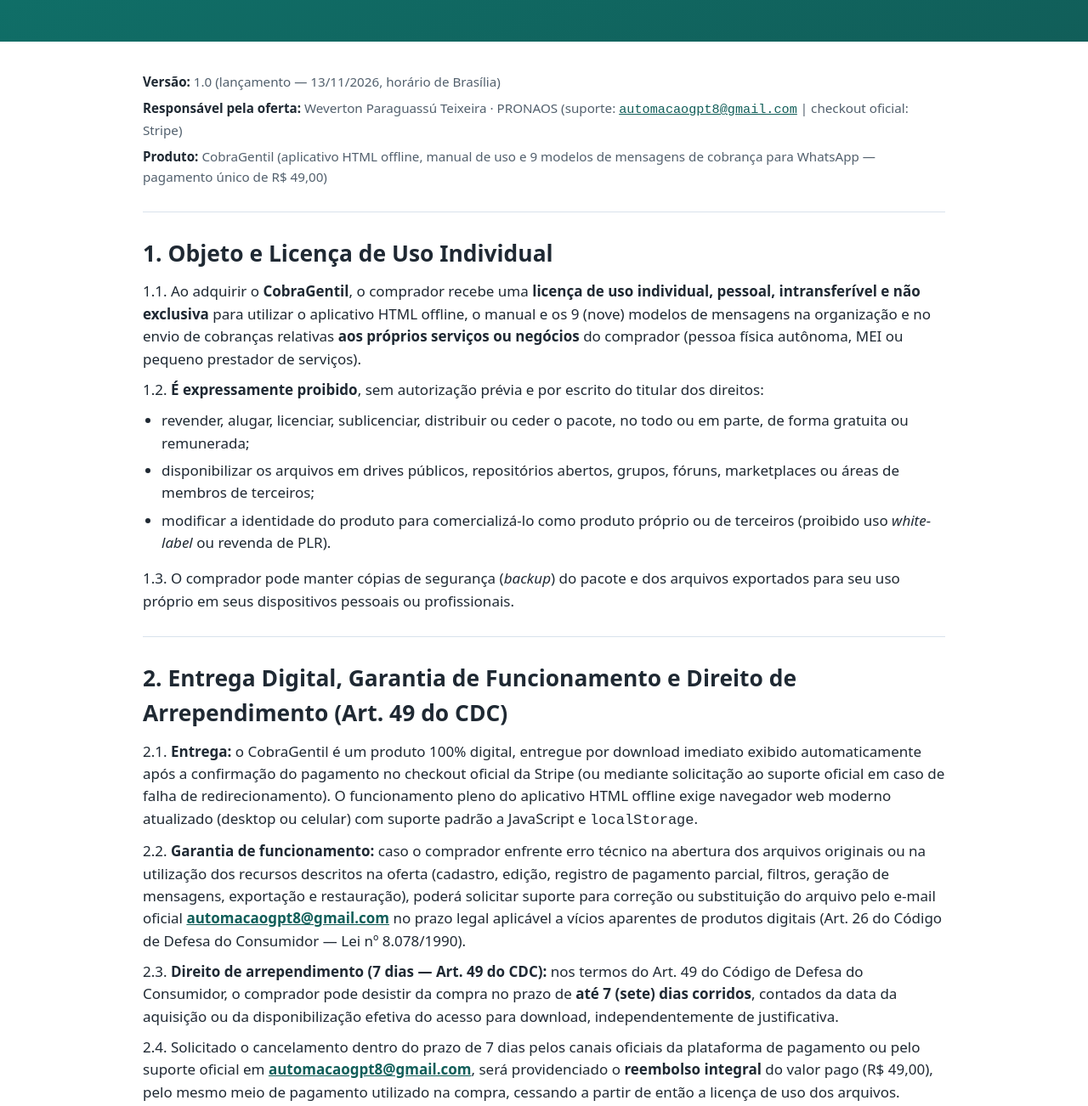
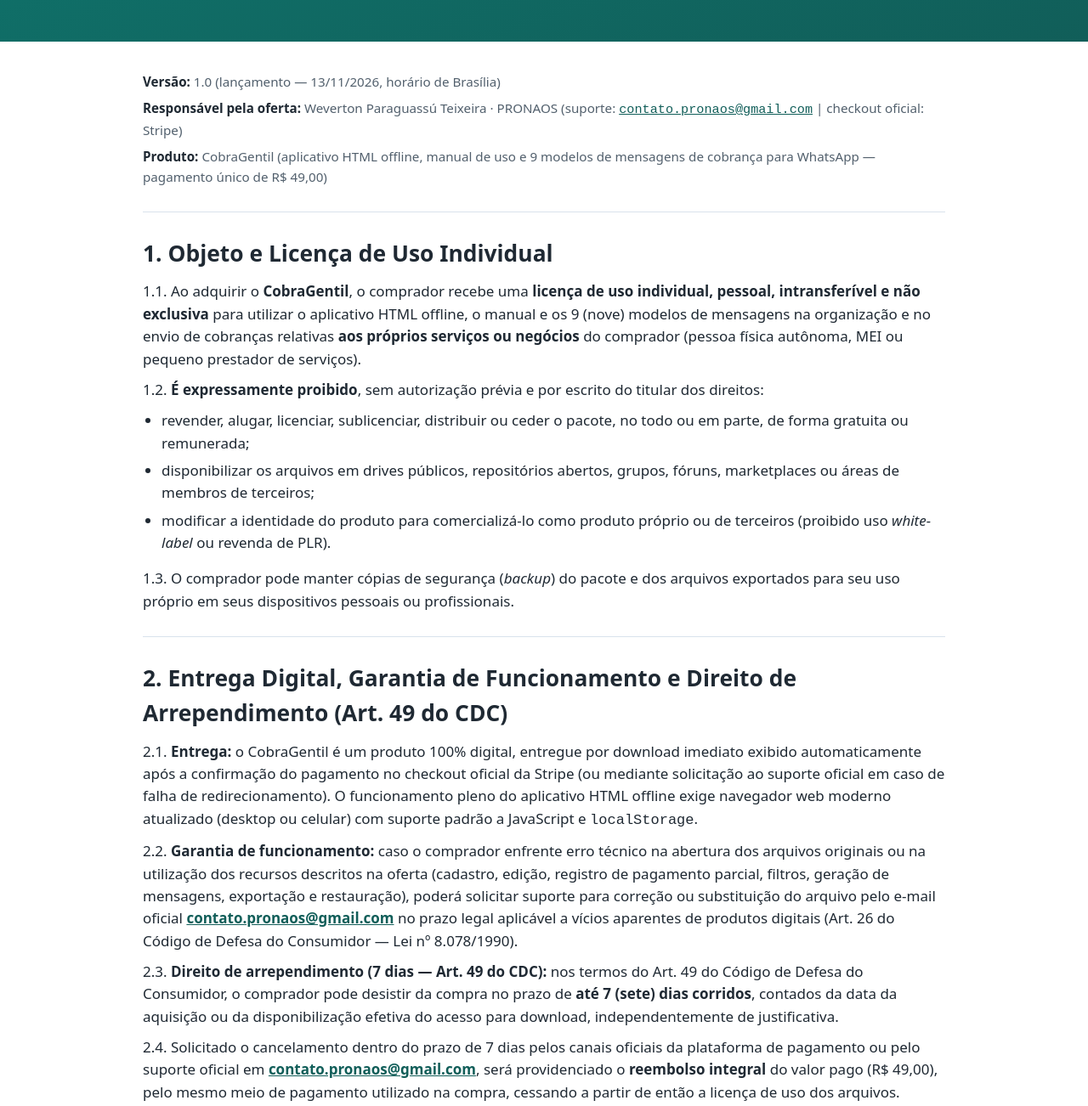
Before and after one commit to WevertonParaguassu/cobrag-site, a plain HTML site: page termos.html in a window 1280 px wide. Shown: the part 242-1544 px from the top of the page at 85% size. Drawn offline with Linux system fonts and the light colour scheme.

Commit message:
Atualizar e-mail de contato do CobraGentil para contato.pronaos@gmail.com

```diff
--- a/termos.html
+++ b/termos.html
@@ -44,7 +44,7 @@ a{color:var(--verde-esc)}
   <div class="wrap">
     <article>
 <p class="meta"><strong>Versão:</strong> 1.0 (lançamento — 13/11/2026, horário de Brasília)</p>
-<p class="meta"><strong>Responsável pela oferta:</strong> Weverton Paraguassú Teixeira · PRONAOS (suporte: <code><a href="mailto:automacaogpt8@gmail.com">automacaogpt8@gmail.com</a></code> | checkout oficial: Stripe)</p>
+<p class="meta"><strong>Responsável pela oferta:</strong> Weverton Paraguassú Teixeira · PRONAOS (suporte: <code><a href="mailto:contato.pronaos@gmail.com">contato.pronaos@gmail.com</a></code> | checkout oficial: Stripe)</p>
 <p class="meta"><strong>Produto:</strong> CobraGentil (aplicativo HTML offline, manual de uso e 9 modelos de mensagens de cobrança para WhatsApp — pagamento único de R$ 49,00)</p>
 <hr class="sep">
 <h2>1. Objeto e Licença de Uso Individual</h2>
@@ -59,9 +59,9 @@ a{color:var(--verde-esc)}
 <hr class="sep">
 <h2>2. Entrega Digital, Garantia de Funcionamento e Direito de Arrependimento (Art. 49 do CDC)</h2>
 <p>2.1. <strong>Entrega:</strong> o CobraGentil é um produto 100% digital, entregue por download imediato exibido automaticamente após a confirmação do pagamento no checkout oficial da Stripe (ou mediante solicitação ao suporte oficial em caso de falha de redirecionamento). O funcionamento pleno do aplicativo HTML offline exige navegador web moderno atualizado (desktop ou celular) com suporte padrão a JavaScript e <code>localStorage</code>.</p>
-<p>2.2. <strong>Garantia de funcionamento:</strong> caso o comprador enfrente erro técnico na abertura dos arquivos originais ou na utilização dos recursos descritos na oferta (cadastro, edição, registro de pagamento parcial, filtros, geração de mensagens, exportação e restauração), poderá solicitar suporte para correção ou substituição do arquivo pelo e-mail oficial <strong><a href="mailto:automacaogpt8@gmail.com">automacaogpt8@gmail.com</a></strong> no prazo legal aplicável a vícios aparentes de produtos digitais (Art. 26 do Código de Defesa do Consumidor — Lei nº 8.078/1990).</p>
+<p>2.2. <strong>Garantia de funcionamento:</strong> caso o comprador enfrente erro técnico na abertura dos arquivos originais ou na utilização dos recursos descritos na oferta (cadastro, edição, registro de pagamento parcial, filtros, geração de mensagens, exportação e restauração), poderá solicitar suporte para correção ou substituição do arquivo pelo e-mail oficial <strong><a href="mailto:contato.pronaos@gmail.com">contato.pronaos@gmail.com</a></strong> no prazo legal aplicável a vícios aparentes de produtos digitais (Art. 26 do Código de Defesa do Consumidor — Lei nº 8.078/1990).</p>
 <p>2.3. <strong>Direito de arrependimento (7 dias — Art. 49 do CDC):</strong> nos termos do Art. 49 do Código de Defesa do Consumidor, o comprador pode desistir da compra no prazo de <strong>até 7 (sete) dias corridos</strong>, contados da data da aquisição ou da disponibilização efetiva do acesso para download, independentemente de justificativa.</p>
-<p>2.4. Solicitado o cancelamento dentro do prazo de 7 dias pelos canais oficiais da plataforma de pagamento ou pelo suporte oficial em <strong><a href="mailto:automacaogpt8@gmail.com">automacaogpt8@gmail.com</a></strong>, será providenciado o <strong>reembolso integral</strong> do valor pago (R$ 49,00), pelo mesmo meio de pagamento utilizado na compra, cessando a partir de então a licença de uso dos arquivos.</p>
+<p>2.4. Solicitado o cancelamento dentro do prazo de 7 dias pelos canais oficiais da plataforma de pagamento ou pelo suporte oficial em <strong><a href="mailto:contato.pronaos@gmail.com">contato.pronaos@gmail.com</a></strong>, será providenciado o <strong>reembolso integral</strong> do valor pago (R$ 49,00), pelo mesmo meio de pagamento utilizado na compra, cessando a partir de então a licença de uso dos arquivos.</p>
 <hr class="sep">
 <h2>3. Responsabilidade, Boas Práticas de Cobrança (Art. 42 do CDC) e Privacidade (LGPD)</h2>
 <p>3.1. <strong>Natureza da ferramenta (não é aconselhamento jurídico):</strong> o CobraGentil, seu manual e os 9 modelos de mensagens têm caráter exclusivamente <strong>organizacional e comunicacional</strong>. O material <strong>não constitui consultoria, parecer ou aconselhamento jurídico</strong>, contábil ou financeiro, nem substitui a análise de advogado habilitado diante de casos específicos, disputas contratuais, prescrição, protesto ou cobrança judicial.</p>
@@ -74,7 +74,7 @@ a{color:var(--verde-esc)}
 <li>realizar cópias de segurança periódicas por meio da função de exportação (visto que limpar dados do navegador, trocar de aparelho ou usar navegação anônima pode apagar o <code>localStorage</code>);</li>
 <li>atender a eventuais pedidos dos titulares de dados (correção, confirmação ou eliminação) diretamente em seus registros locais.</li>
 </ul></li>
-<li><strong>b) Dados do próprio comprador (checkout Stripe e suporte):</strong> na etapa de pagamento e no atendimento ao consumidor, o processamento financeiro é realizado diretamente pela plataforma <strong>Stripe</strong> (em ambiente próprio criptografado, sem que o vendedor tenha acesso ao número completo do cartão). O vendedor (<strong>Weverton Paraguassú Teixeira · PRONAOS</strong>) trata apenas os dados estritamente necessários (como nome, e-mail de compra e registros da transação recebidos via Stripe ou enviados voluntariamente para <code><a href="mailto:automacaogpt8@gmail.com">automacaogpt8@gmail.com</a></code>) para liberar o download, prestar suporte técnico, cumprir obrigações legais/fiscais, prevenir fraudes e processar cancelamentos e reembolsos dentro do prazo legal (Art. 7º, incisos II, V e IX, da LGPD). Esses dados não são vendidos nem compartilhados com terceiros para fins de publicidade, podendo o comprador solicitar informações ou atendimento sobre seus dados pessoais diretamente pelo e-mail <code><a href="mailto:automacaogpt8@gmail.com">automacaogpt8@gmail.com</a></code>.</li>
+<li><strong>b) Dados do próprio comprador (checkout Stripe e suporte):</strong> na etapa de pagamento e no atendimento ao consumidor, o processamento financeiro é realizado diretamente pela plataforma <strong>Stripe</strong> (em ambiente próprio criptografado, sem que o vendedor tenha acesso ao número completo do cartão). O vendedor (<strong>Weverton Paraguassú Teixeira · PRONAOS</strong>) trata apenas os dados estritamente necessários (como nome, e-mail de compra e registros da transação recebidos via Stripe ou enviados voluntariamente para <code><a href="mailto:contato.pronaos@gmail.com">contato.pronaos@gmail.com</a></code>) para liberar o download, prestar suporte técnico, cumprir obrigações legais/fiscais, prevenir fraudes e processar cancelamentos e reembolsos dentro do prazo legal (Art. 7º, incisos II, V e IX, da LGPD). Esses dados não são vendidos nem compartilhados com terceiros para fins de publicidade, podendo o comprador solicitar informações ou atendimento sobre seus dados pessoais diretamente pelo e-mail <code><a href="mailto:contato.pronaos@gmail.com">contato.pronaos@gmail.com</a></code>.</li>
 </ul>
 <p>3.3. <strong>Vedação à cobrança abusiva ou vexatória (Arts. 42 e 71 do CDC):</strong></p>
 <ul>
@@ -89,7 +89,7 @@ a{color:var(--verde-esc)}
 <p>4.2. <strong>Sem promessa de ganho ou recuperação garantida:</strong> a existência de demanda geral no mercado <strong>não garante vendas, faturamento, lucro nem recuperação efetiva de valores em atraso</strong>. O CobraGentil fornece organização e modelos de comunicação respeitosa, mas o pagamento depende exclusivamente da relação comercial e da capacidade financeira dos clientes do comprador.</p>
 <hr class="sep">
 <h2>5. Suporte, Legislação Aplicável e Disposições Gerais</h2>
-<p>5.1. <strong>Canal oficial de suporte, identificação fiscal e endereço físico:</strong> o responsável pela oferta é <strong>Weverton Paraguassú Teixeira · PRONAOS</strong>, com canal eletrônico oficial em <strong><a href="mailto:automacaogpt8@gmail.com">automacaogpt8@gmail.com</a></strong>. Dúvidas sobre download, restauração de arquivo, garantia técnica, exercício do direito de arrependimento ou solicitação de dados cadastrais/fiscais e endereço físico para comunicações formais (protegidos na página pública durante a fase piloto) devem ser encaminhadas para <strong><a href="mailto:automacaogpt8@gmail.com">automacaogpt8@gmail.com</a></strong>, informando o e-mail utilizado na compra pela Stripe.</p>
+<p>5.1. <strong>Canal oficial de suporte, identificação fiscal e endereço físico:</strong> o responsável pela oferta é <strong>Weverton Paraguassú Teixeira · PRONAOS</strong>, com canal eletrônico oficial em <strong><a href="mailto:contato.pronaos@gmail.com">contato.pronaos@gmail.com</a></strong>. Dúvidas sobre download, restauração de arquivo, garantia técnica, exercício do direito de arrependimento ou solicitação de dados cadastrais/fiscais e endereço físico para comunicações formais (protegidos na página pública durante a fase piloto) devem ser encaminhadas para <strong><a href="mailto:contato.pronaos@gmail.com">contato.pronaos@gmail.com</a></strong>, informando o e-mail utilizado na compra pela Stripe.</p>
 <p>5.2. <strong>Vigência e alterações:</strong> esta licença aplica-se à versão 1.0 do pacote CobraGentil adquirida pelo comprador, prevalecendo os termos vigentes na data da compra.</p>
 <p>5.3. <strong>Legislação aplicável:</strong> estes termos são regidos pelas leis da República Federativa do Brasil, especialmente pelo Código de Defesa do Consumidor (Lei nº 8.078/1990) e pela Lei Geral de Proteção de Dados Pessoais (Lei nº 13.709/2018).</p>
     </article>
@@ -99,8 +99,8 @@ a{color:var(--verde-esc)}
 <footer>
   <div class="wrap">
     <p><b>Fornecedor responsável:</b> Weverton Paraguassú Teixeira · PRONAOS</p>
-    <p><b>Canal eletrônico oficial / suporte:</b> <a href="mailto:automacaogpt8@gmail.com">automacaogpt8@gmail.com</a></p>
-    <p><b>Identificação fiscal e endereço físico:</b> em conformidade com a proteção de dados pessoais do titular na fase piloto, documento fiscal (CPF/CNPJ) e endereço físico para comunicações ou notificações formais são fornecidos prontamente ao comprador mediante solicitação pelo canal oficial <a href="mailto:automacaogpt8@gmail.com">automacaogpt8@gmail.com</a>.</p>
+    <p><b>Canal eletrônico oficial / suporte:</b> <a href="mailto:contato.pronaos@gmail.com">contato.pronaos@gmail.com</a></p>
+    <p><b>Identificação fiscal e endereço físico:</b> em conformidade com a proteção de dados pessoais do titular na fase piloto, documento fiscal (CPF/CNPJ) e endereço físico para comunicações ou notificações formais são fornecidos prontamente ao comprador mediante solicitação pelo canal oficial <a href="mailto:contato.pronaos@gmail.com">contato.pronaos@gmail.com</a>.</p>
     <p><b>Pagamento:</b> Stripe (checkout seguro com cartão de crédito)</p>
     <p><a href="./index.html">Página inicial do CobraGentil</a> · Ferramenta organizacional, sem consultoria jurídica e sem garantia de quitação.</p>
   </div>
```
Also changed, not shown: index.html (+4 -4 lines), obrigado.html (+3 -3 lines).
